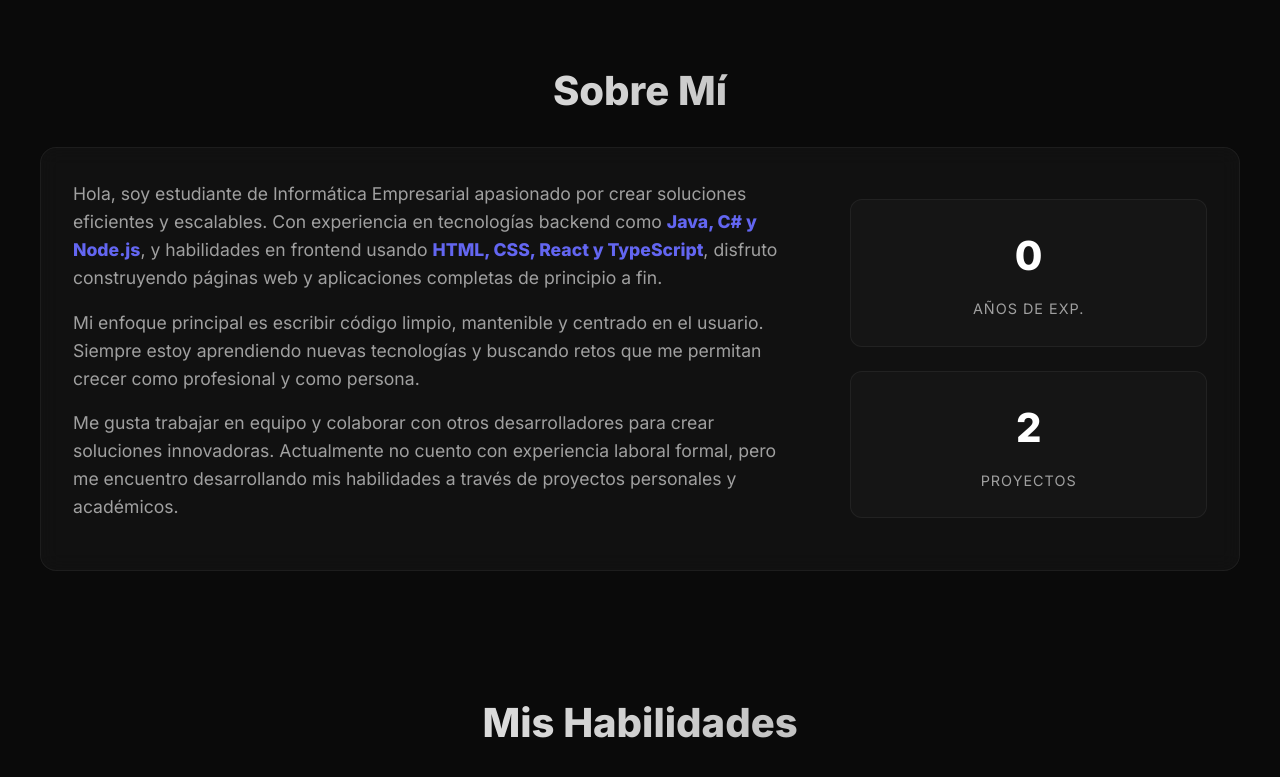
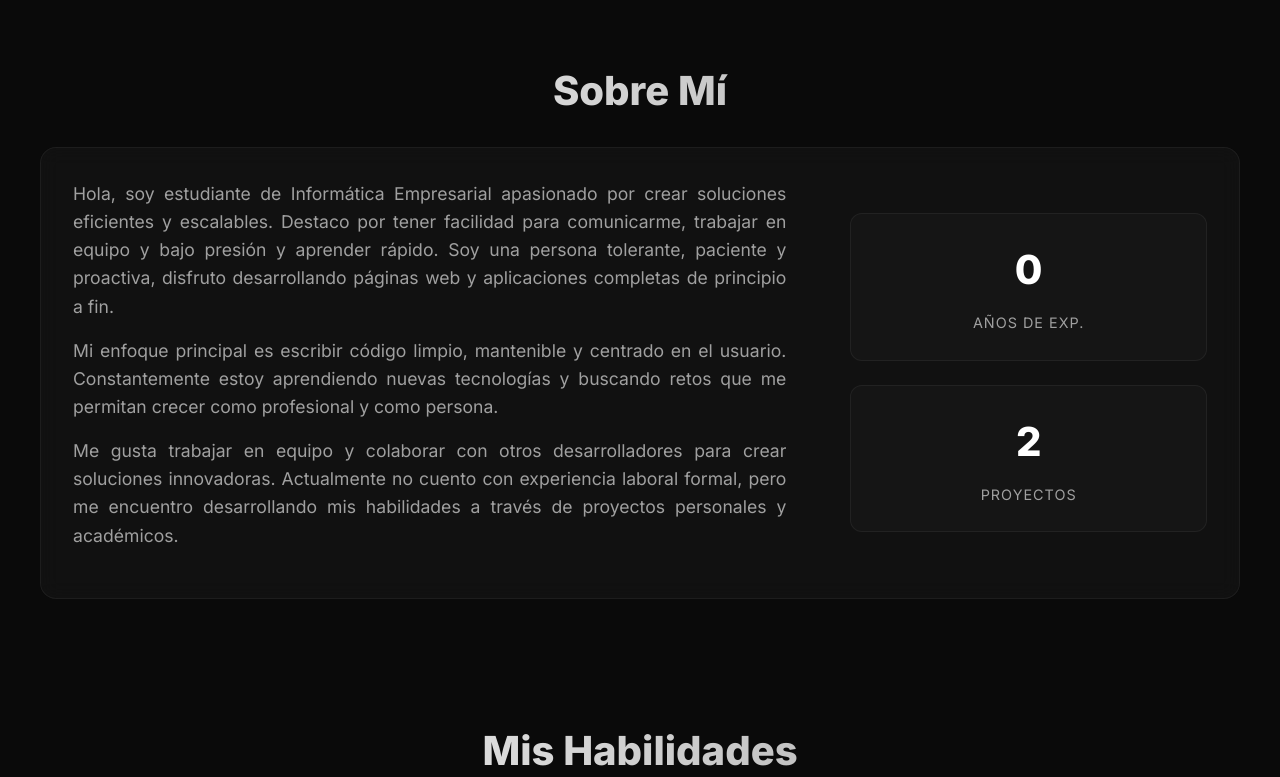
Before and after one commit to David-T03/david-t03.github.io, a React (Vite) app: page / in a window 1280 px wide. Shown: the part 797-1574 px from the top of the page. Built offline with nearby package versions, Linux system fonts and the light colour scheme.

Commit message:
About actualizado

```diff
--- a/src/components/About.css
+++ b/src/components/About.css
@@ -12,6 +12,7 @@
   margin-bottom: 1rem;
   font-size: 1.1rem;
   color: var(--text-secondary);
+  text-align: justify;
 }
 
 .about-text strong {
--- a/src/components/About.jsx
+++ b/src/components/About.jsx
@@ -9,13 +9,13 @@ const About = () => {
         <div className="about-text">
           <p>
             Hola, soy estudiante de Informática Empresarial apasionado por crear soluciones eficientes y escalables.
-            Con experiencia en tecnologías backend como <strong>Java, C# y Node.js</strong>, y
-            habilidades en frontend usando <strong>HTML, CSS, React y TypeScript</strong>, disfruto
-            construyendo páginas web y aplicaciones completas de principio a fin.
+            Destaco por tener facilidad para comunicarme, trabajar en equipo y bajo presión y aprender rápido. Soy una persona
+            tolerante, paciente y proactiva, disfruto
+            desarrollando páginas web y aplicaciones completas de principio a fin.
           </p>
           <p>
             Mi enfoque principal es escribir código limpio, mantenible y centrado en el usuario.
-            Siempre estoy aprendiendo nuevas tecnologías y buscando retos que me permitan crecer
+            Constantemente estoy aprendiendo nuevas tecnologías y buscando retos que me permitan crecer
             como profesional y como persona.
           </p>
           <p>
```
